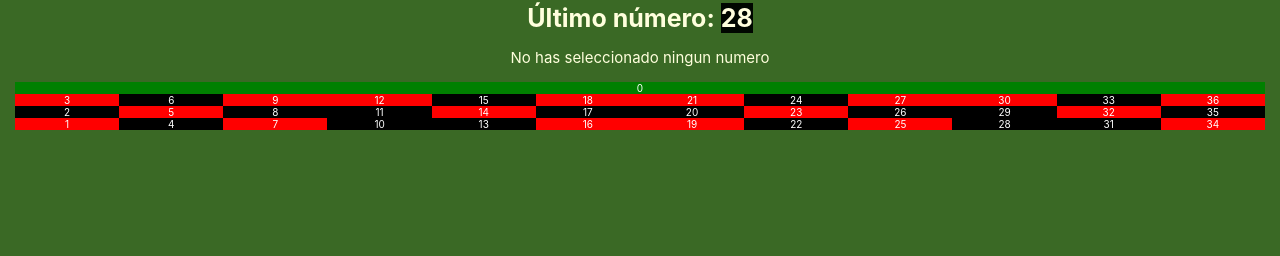
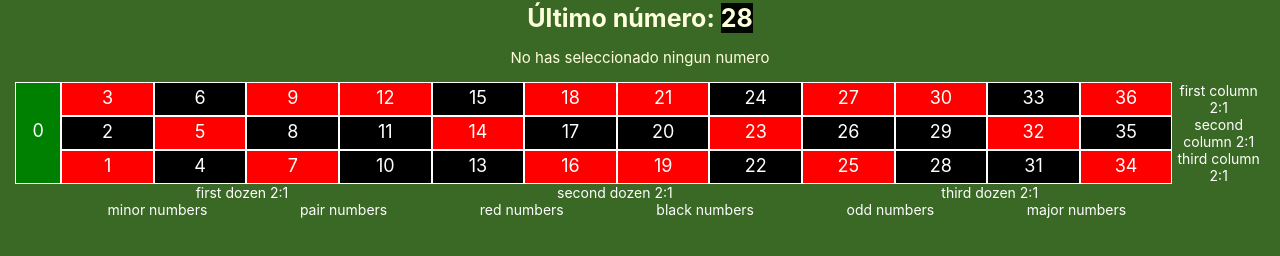
Before and after one commit to RomaanDeRose/American-Roulette, a React (Create React App) app: page / in a window 1280 px wide. Shown: the part 180-436 px from the top of the page. Built offline with nearby package versions, Linux system fonts and the light colour scheme.

Commit message:
Avance tablero

```diff
--- a/src/components/Board.jsx
+++ b/src/components/Board.jsx
@@ -2,10 +2,19 @@ import "./Board.scss";
 import { numbers, chances } from "../utils/numbers";
 
 const [zero, ...restNumbers] = numbers;
+const colors = [chances[0], chances[1]];
+const parities = [chances[2], chances[3]];
+const sizes = [chances[4], chances[5]];
+const dozens = [chances[6], chances[7], chances[8]];
+const columns = [chances[9], chances[10], chances[11]];
+
+const [ pair, odd ] = parities;
+const [ minor, major ] = sizes;
 
 function Board({ selectedNumbers, setSelectedNumbers }) {
   console.log(chances);
-  console.log(restNumbers);
+  console.log(dozens);
+  console.log(colors, parities, sizes);
 
   const userBet = (number) => {
     console.log(number, number.value);
@@ -24,15 +33,9 @@ function Board({ selectedNumbers, setSelectedNumbers }) {
 
   return (
     <div id="Board">
-      <div>
+      <div className="container">
         <span
-          style={{
-            background: "green",
-            color: "white",
-            display: "inline-block",
-            width: "100%",
-            cursor: "pointer",
-          }}
+          className="number number--zero"
           onClick={() => userBet({ value: 0, color: "green" })}
         >
           {zero.value}
@@ -42,12 +45,34 @@ function Board({ selectedNumbers, setSelectedNumbers }) {
             <span
               className="number"
               key={number.value}
-              style={{ background: number.color, color: "white" }}
+              style={{ background: number.color }}
               onClick={() => userBet(number)}
             >
               {number.value}
             </span>
           ))}
+        </div>
+        <div className="columns">
+          {
+            columns.map(column =>
+              <span className="column" key={column.name}>{column.name} 2:1</span>
+          )}
+        </div>
+        <div className="dozens">
+          {
+            dozens.map(dozen =>
+              <span className="dozen" key={dozen.name}>{dozen.name} 2:1</span>
+          )}
+        </div>
+        <div className="double-chances">
+              <span className="chance chance__size">{ minor.name }</span>
+              <span className="chance chance__parity">{ pair.name }</span>
+              {
+                colors.map(color =>
+                  <span className="chance chance__color" key={color.name}>{ color.name }</span>
+              )}
+              <span className="chance chance__parity">{ odd.name }</span>
+              <span className="chance chance__size">{ major.name }</span>
         </div>
       </div>
     </div>
--- a/src/components/Board.scss
+++ b/src/components/Board.scss
@@ -1,20 +1,61 @@
 #Board {
     margin: 1.5rem;
-  div {
-    background-color: grey;
+    font-size: 1.4rem;
+    color: white;
+    .container {
+        display: grid;
+        grid-template-columns: .5fr 12fr 1fr;
+    }
+    .number {
+        border: 1px solid white;
+        font-size: 1.8rem;
+        $commonNumberHeight: 30px;
+        min-height: $commonNumberHeight;
+        line-height: $commonNumberHeight;
+        &--zero {
+            line-height: $commonNumberHeight * 3 + 6;
+            background-color: green;
+        }
+    }
+
     .common-numbers {
         display: grid;
         grid-template: repeat(3, 1fr) / repeat(12, 1fr);
         cursor: pointer;
-      .number:nth-of-type(3n) {
+        .number {
+            &:nth-of-type(3n) {
             grid-row: 1;
             }
-      .number:nth-of-type(3n + 2) {
+            &:nth-of-type(3n + 2) {
             grid-row: 2;
             }
-      .number:nth-of-type(3n + 1) {
+            &:nth-of-type(3n + 1) {
             grid-row: 3;
             }
         }
     }
+
+    .columns {
+        display: flex;
+        flex-direction: column;
+        .column {
+            flex-grow: 1;
         }
+    }
+
+    .dozens {
+        grid-column: 2;
+        display: flex;
+        .dozen {
+            flex-grow: 1;
+        }
+    }
+
+    .double-chances {
+        @extend .dozens;
+        .chance {
+            flex-grow: 1;
+        }
+    }
+
+}
```
Lines whose indentation alone changed are shown as unchanged.
